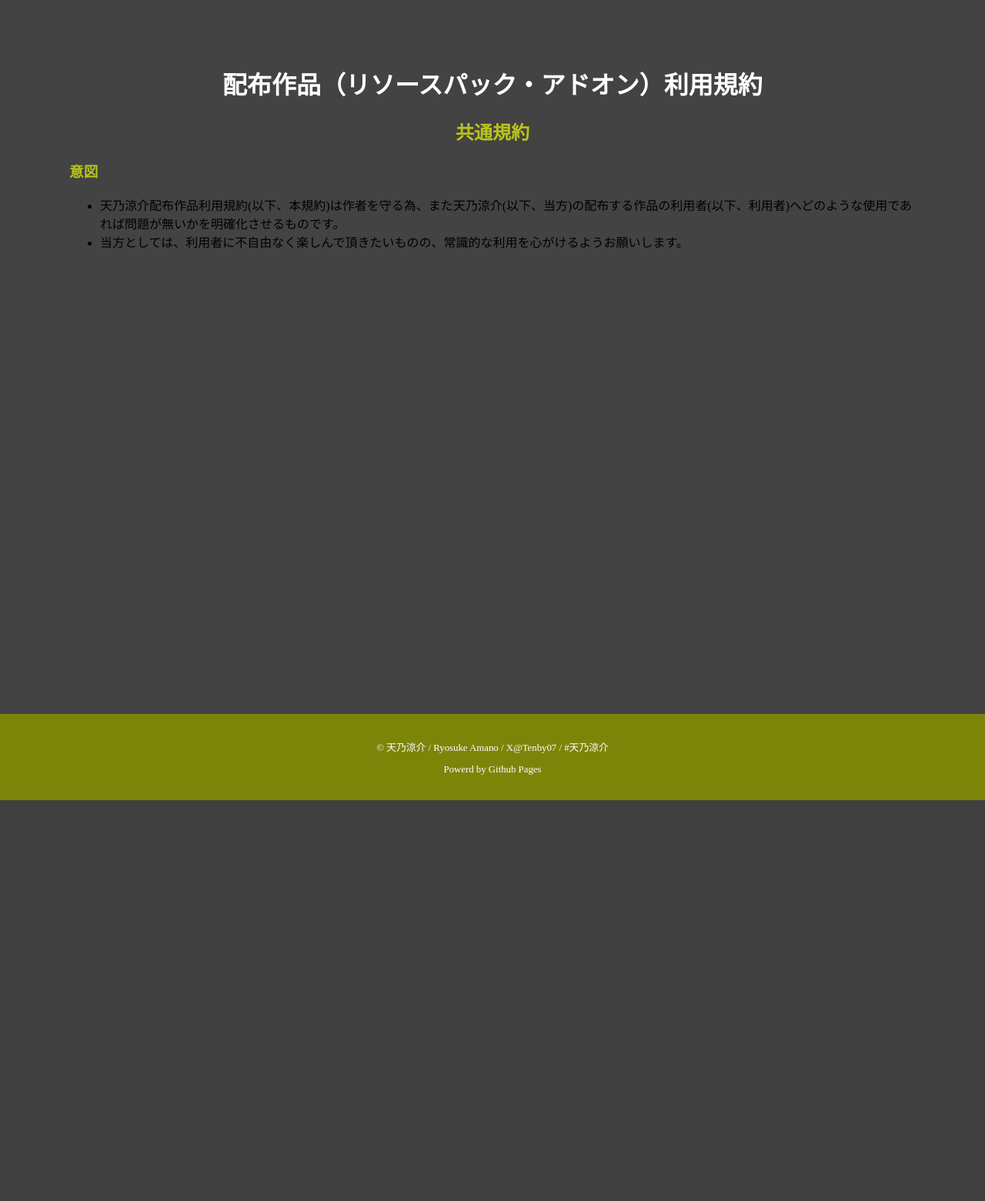
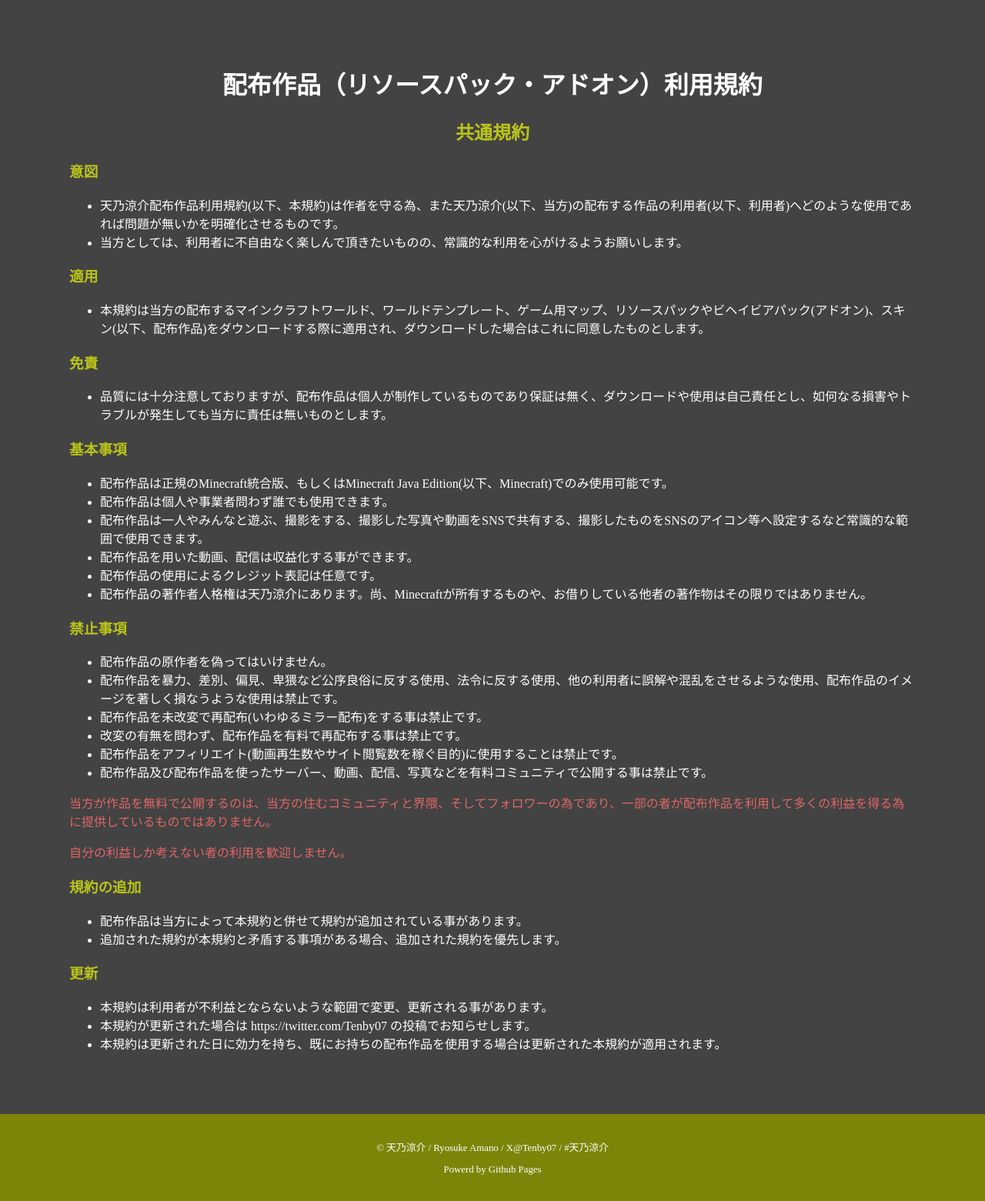
Before and after one commit to R-Amano/Content-Terms, a PHP site: page /page1/index.html in a window 1280 px wide. Shown: the part 56-1617 px from the top of the page at 77% size. Before the commit the page ends 1096 px from the top, so only its background shows below. Run offline with PHP 8.4, Linux system fonts and the light colour scheme.

Commit message:
Add files via upload

```diff
--- a/style.css
+++ b/style.css
@@ -14,6 +14,10 @@ h3{
 }
 
 p{
+  color: white;
+}
+
+li{
   color: white;
 }
 
@@ -56,6 +60,10 @@ p#main-p2{
   color: #b9c418;
 }
 
+p#alert-p{
+  color: #e06666;
+}
+
 div#body-div{
   max-width: 1100px;
   margin: 0 auto;
--- a/terms/terms0.html
+++ b/terms/terms0.html
@@ -4,3 +4,49 @@
   <li>天乃涼介配布作品利用規約(以下、本規約)は作者を守る為、また天乃涼介(以下、当方)の配布する作品の利用者(以下、利用者)へどのような使用であれば問題が無いかを明確化させるものです。</li>
   <li>当方としては、利用者に不自由なく楽しんで頂きたいものの、常識的な利用を心がけるようお願いします。</li>
 </ul>
+
+<h3>適用</h3>
+<ul>
+  <li>本規約は当方の配布するマインクラフトワールド、ワールドテンプレート、ゲーム用マップ、リソースパックやビヘイビアパック(アドオン)、スキン(以下、配布作品)をダウンロードする際に適用され、ダウンロードした場合はこれに同意したものとします。</li>
+</ul>
+
+<h3>免責</h3>
+<ul>
+  <li>品質には十分注意しておりますが、配布作品は個人が制作しているものであり保証は無く、ダウンロードや使用は自己責任とし、如何なる損害やトラブルが発生しても当方に責任は無いものとします。</li>
+</ul>
+
+<h3>基本事項</h3>
+<ul>
+  <li>配布作品は正規のMinecraft統合版、もしくはMinecraft Java Edition(以下、Minecraft)でのみ使用可能です。</li>
+  <li>配布作品は個人や事業者問わず誰でも使用できます。</li>
+  <li>配布作品は一人やみんなと遊ぶ、撮影をする、撮影した写真や動画をSNSで共有する、撮影したものをSNSのアイコン等へ設定するなど常識的な範囲で使用できます。</li>
+  <li>配布作品を用いた動画、配信は収益化する事ができます。</li>
+  <li>配布作品の使用によるクレジット表記は任意です。</li>
+  <li>配布作品の著作者人格権は天乃涼介にあります。尚、Minecraftが所有するものや、お借りしている他者の著作物はその限りではありません。</li>
+</ul>
+
+<h3>禁止事項</h3>
+<ul>
+  <li>配布作品の原作者を偽ってはいけません。</li>
+  <li>配布作品を暴力、差別、偏見、卑猥など公序良俗に反する使用、法令に反する使用、他の利用者に誤解や混乱をさせるような使用、配布作品のイメージを著しく損なうような使用は禁止です。</li>
+  <li>配布作品を未改変で再配布(いわゆるミラー配布)をする事は禁止です。</li>
+  <li>改変の有無を問わず、配布作品を有料で再配布する事は禁止です。</li>
+  <li>配布作品をアフィリエイト(動画再生数やサイト閲覧数を稼ぐ目的)に使用することは禁止です。</li>
+  <li>配布作品及び配布作品を使ったサーバー、動画、配信、写真などを有料コミュニティで公開する事は禁止です。</li>
+</ul>
+
+<p id="alert-p">当方が作品を無料で公開するのは、当方の住むコミュニティと界隈、そしてフォロワーの為であり、一部の者が配布作品を利用して多くの利益を得る為に提供しているものではありません。</p>
+<p id="alert-p">自分の利益しか考えない者の利用を歓迎しません。 </p>
+
+<h3>規約の追加</h3>
+<ul>
+  <li>配布作品は当方によって本規約と併せて規約が追加されている事があります。</li>
+  <li>追加された規約が本規約と矛盾する事項がある場合、追加された規約を優先します。</li>
+</ul>
+
+<h3>更新</h3>
+<ul>
+  <li>本規約は利用者が不利益とならないような範囲で変更、更新される事があります。</li>
+  <li>本規約が更新された場合は https://twitter.com/Tenby07 の投稿でお知らせします。</li>
+  <li>本規約は更新された日に効力を持ち、既にお持ちの配布作品を使用する場合は更新された本規約が適用されます。</li>
+</ul>
```
